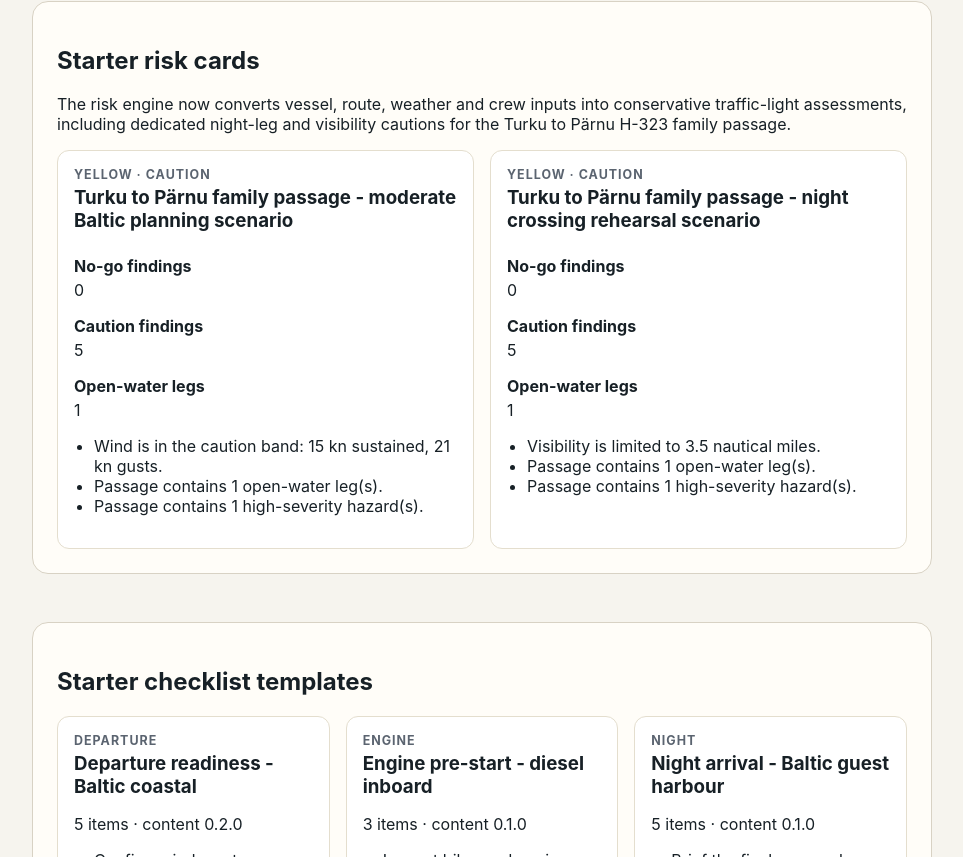
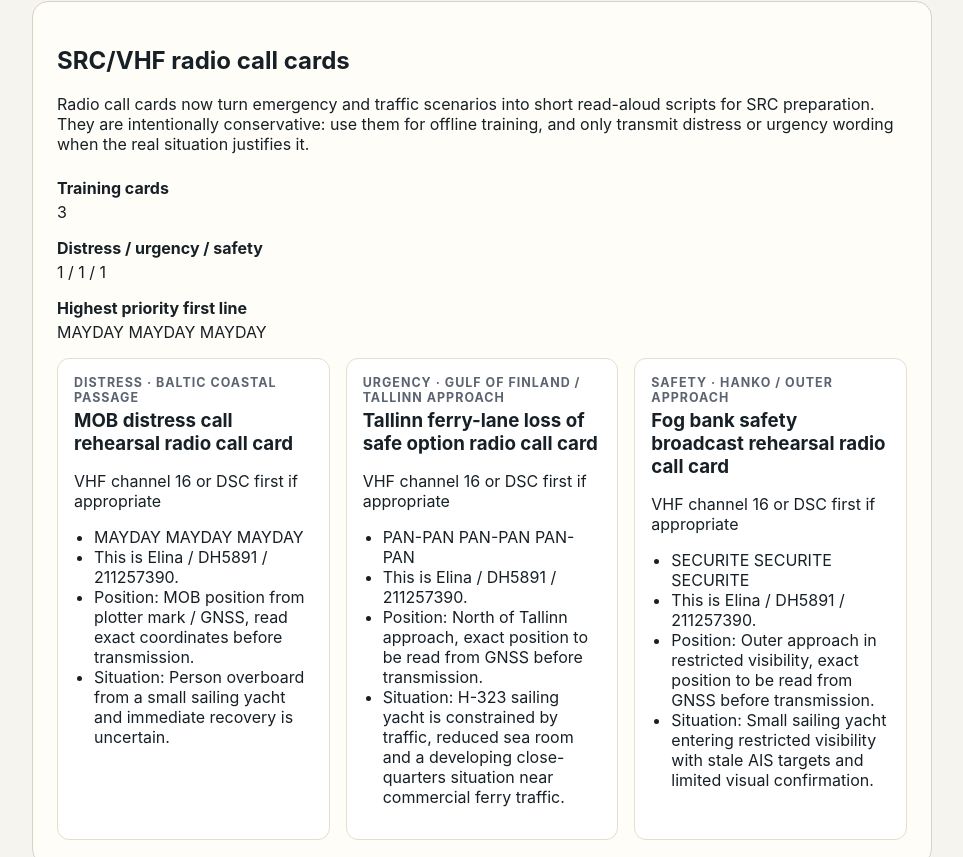
Before and after one commit to polimux/Nautikool, a SvelteKit app: page / in a window 1280 px wide. Shown: the part 4963-5820 px from the top of the page, without its empty margins (158-1121 px from the left). Built offline with nearby package versions, Linux system fonts and the light colour scheme.

Commit message:
Surface SRC radio call cards on landing page

```diff
--- a/src/routes/+page.svelte
+++ b/src/routes/+page.svelte
@@ -7,10 +7,12 @@
     h323ElinaNmeaNetworkSummary
   } from '$lib/content/nmeaNetworks';
   import { turkuToParnuFamilyPassagePlan } from '$lib/content/passagePlans';
+  import { coreRadioCallCards, srcTrainingNotes } from '$lib/content/radioCallCards';
   import { coreRiskAssessments } from '$lib/content/riskAssessments';
   import { h323ElinaVesselProfile } from '$lib/content/vesselProfiles';
   import { createChecklistRun, summarizeChecklistRun } from '$lib/domain/checklists';
   import { summarizePassagePlan } from '$lib/domain/passages';
+  import { summarizeRadioCallDrills } from '$lib/domain/radioCalls';
   import { getVesselEquipmentByCategory, summarizeVesselProfile } from '$lib/domain/vessels';
 
   const run = createChecklistRun(departureReadinessTemplate, {
@@ -28,6 +30,8 @@
   const starterNmeaSummary = h323ElinaNmeaNetworkSummary;
   const starterAisDrills = coreAisWatchBriefDrills;
   const starterAisDebriefs = coreAisWatchDebriefs;
+  const starterRadioCallCards = coreRadioCallCards;
+  const starterRadioCallSummary = summarizeRadioCallDrills(starterRadioCallCards, srcTrainingNotes);
   const navigationEquipment = getVesselEquipmentByCategory(starterVessel, 'navigation');
   const safetyEquipment = getVesselEquipmentByCategory(starterVessel, 'safety');
 </script>
@@ -251,6 +255,46 @@
     </div>
   </section>
 
+  <section aria-labelledby="radio-title">
+    <h2 id="radio-title">SRC/VHF radio call cards</h2>
+    <p>
+      Radio call cards now turn emergency and traffic scenarios into short read-aloud scripts for
+      SRC preparation. They are intentionally conservative: use them for offline training, and only
+      transmit distress or urgency wording when the real situation justifies it.
+    </p>
+    <dl>
+      <div>
+        <dt>Training cards</dt>
+        <dd>{starterRadioCallSummary.cardCount}</dd>
+      </div>
+      <div>
+        <dt>Distress / urgency / safety</dt>
+        <dd>
+          {starterRadioCallSummary.distressCards} / {starterRadioCallSummary.urgencyCards} /
+          {starterRadioCallSummary.safetyCards}
+        </dd>
+      </div>
+      <div>
+        <dt>Highest priority first line</dt>
+        <dd>{starterRadioCallSummary.firstReadAloudLine}</dd>
+      </div>
+    </dl>
+    <div class="network-list">
+      {#each starterRadioCallCards as card}
+        <article>
+          <p class="template-category">{card.urgency} · {card.area}</p>
+          <h3>{card.title}</h3>
+          <p>{card.channel}</p>
+          <ul>
+            {#each card.readAloud.slice(0, 4) as line}
+              <li>{line}</li>
+            {/each}
+          </ul>
+        </article>
+      {/each}
+    </div>
+  </section>
+
   <section aria-labelledby="risk-title">
     <h2 id="risk-title">Starter risk cards</h2>
     <p>
```
